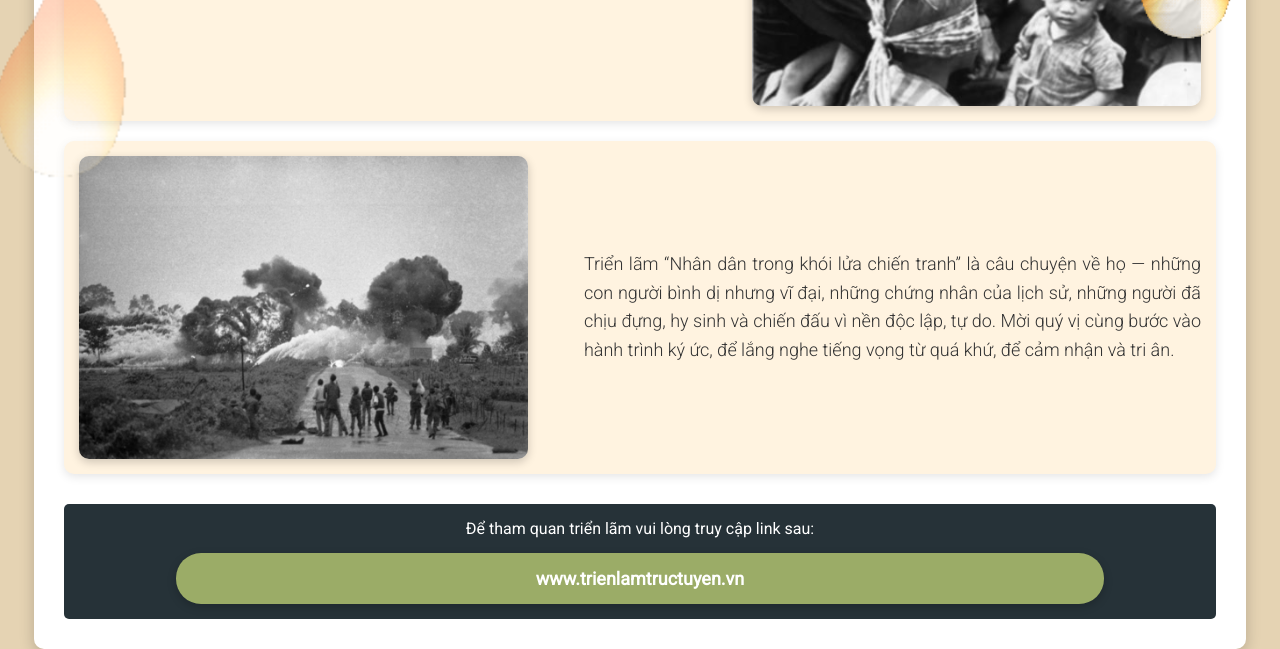
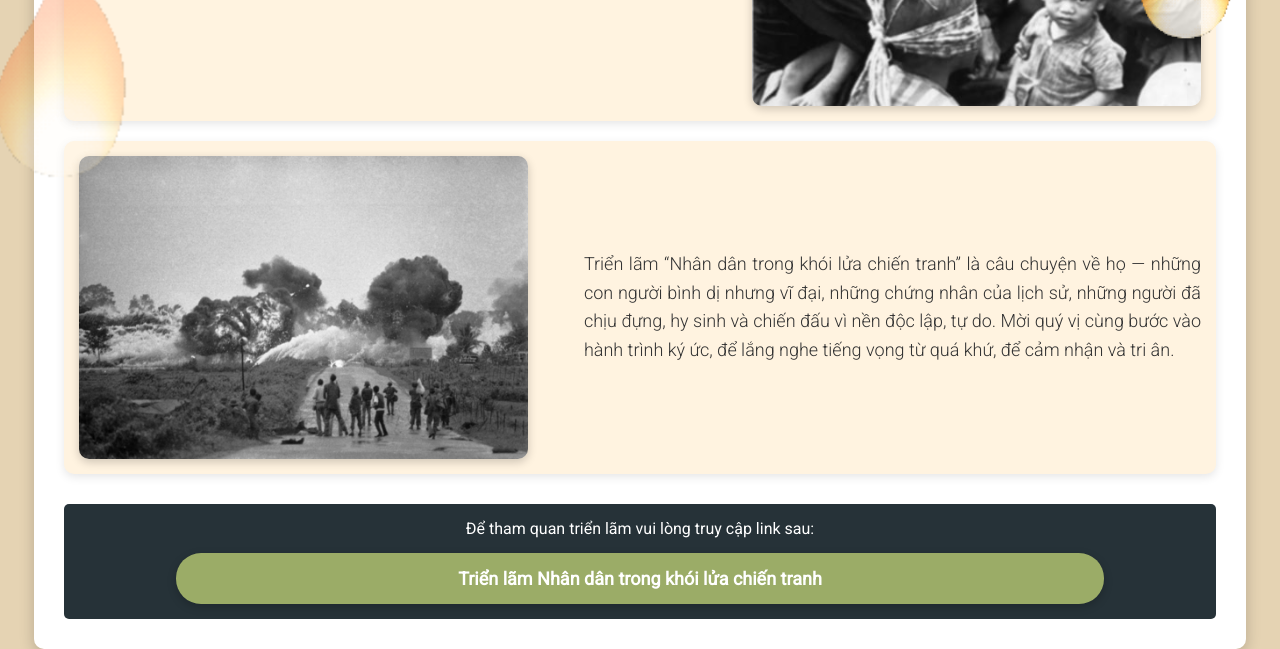
Before and after one commit to AnT2003/introweb.github.io, a plain HTML site: page index.html in a window 1280 px wide. Shown: the part 835-1484 px from the top of the page. Drawn offline with nearby package versions, Linux system fonts and the light colour scheme.

Commit message:
Update index.html

```diff
--- a/index.html
+++ b/index.html
@@ -203,7 +203,7 @@
         </div>
         <div class="footer">
             Để tham quan triển lãm vui lòng truy cập link sau:
-            <div class="link-box" onclick="window.location.href='https://www.trienlamtructuyen.vn'">www.trienlamtructuyen.vn</div>
+            <div class="link-box" onclick="window.location.href='https://www.artsteps.com/view/67d66477a7a491f75148948a?currentUser'">Triển lãm Nhân dân trong khói lửa chiến tranh</div>
         </div>
     </div>
 
```
